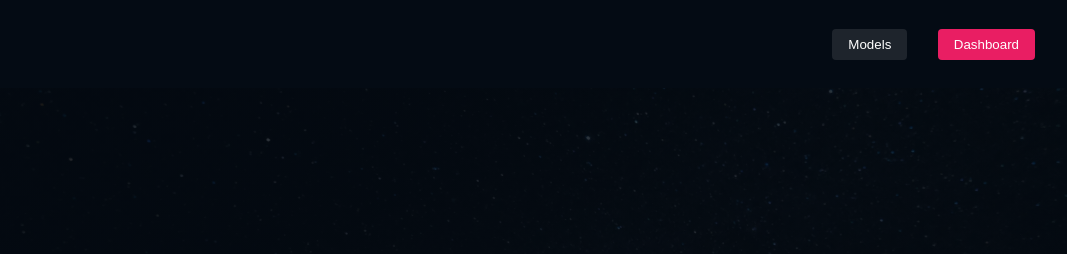
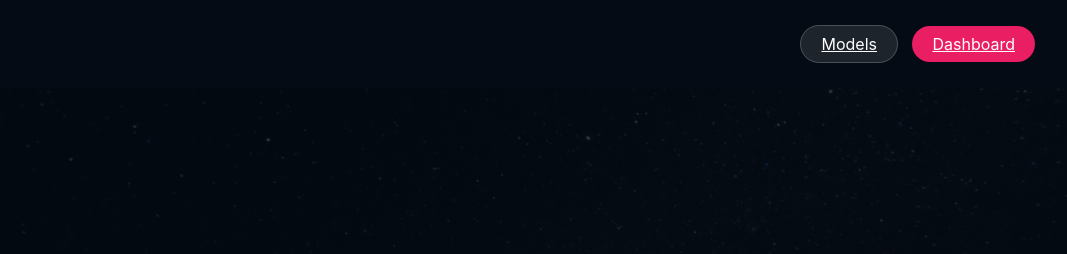
Before and after one commit to HerbieHerbs11/gallery-page, a plain HTML site: page index.html in a window 1280 px wide. Shown: the top 254 px of the page, 213-1280 px from the left. Drawn offline with Linux system fonts and the light colour scheme.

Commit message:
Update index.html

```diff
--- a/index.html
+++ b/index.html
@@ -9,13 +9,13 @@
 <body>
     <nav class="navbar">
         <div class="nav-brand">
-            <a href="https://deepmode.com/" target="_blank">
+            <a href="https://deepmode.com/">
                 <img src="Images/DeepMode Logo.svg" alt="DeepMode" class="logo" id="deepmode-logo">
             </a>
         </div>
         <div class="nav-auth">
-            <button class="btn-models">Models</button>
-            <button class="btn-dashboard">Dashboard</button>
+            <a href="https://deepmode.com/public-models" class="btn-models">Models</a>
+            <a href="https://deepmode.com/dashboard" class="btn-dashboard">Dashboard</a>
         </div>
     </nav>
 
```
